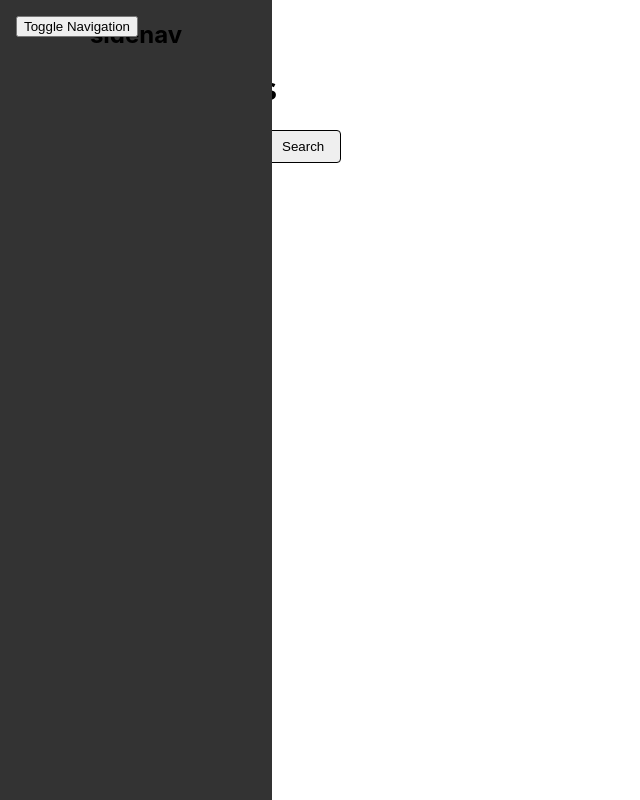
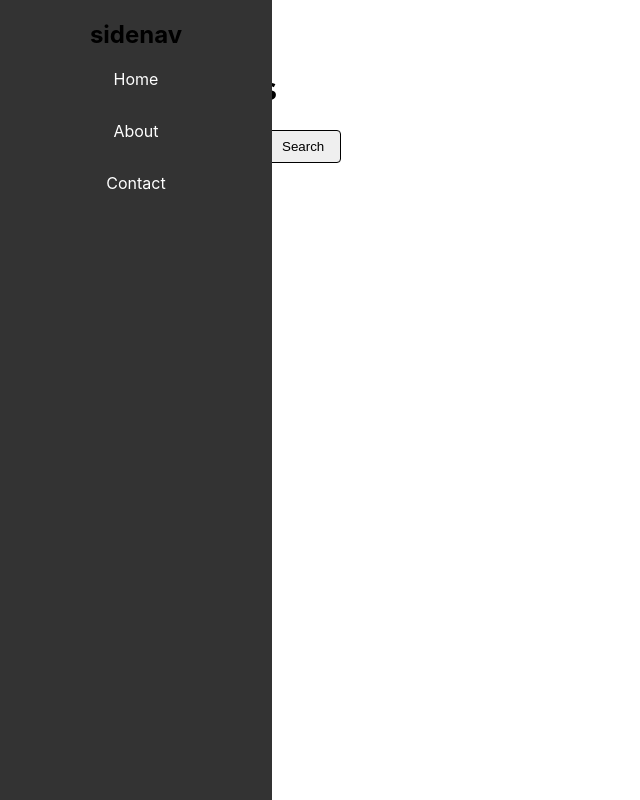
Before and after one commit to StefanoBisio/tldrnews, a React (Create React App) app: page / in a window 1280 px wide. Shown: the whole page, without its empty margins (0-640 px from the left). Built offline with nearby package versions, Linux system fonts and the light colour scheme.

Commit message:
nav animation and children draft

```diff
--- a/src/features/board/Board.js
+++ b/src/features/board/Board.js
@@ -8,7 +8,7 @@ import { Search } from '../../features/search/Search';
 export const Board = () => {
     return (
         <div className={styles.board}>
-            <h1>TL:DR News</h1>
+            <h1>TL;DR News</h1>
             <Search />
             <ArticlesList />
         </div>
--- /dev/null
+++ b/src/features/navigation/MenuButton.js
@@ -0,0 +1,17 @@
+import React from 'react';
+import styles from './MenuButton.module.css';
+
+const MenuButton = ({ isOpen, handleToggle }) => {
+  return (
+    <button
+      className={`${styles.menuButton} ${isOpen ? styles.open : ''}`}
+      onClick={handleToggle}
+    >
+      <span className={styles.line}></span>
+      <span className={styles.line}></span>
+      <span className={styles.line}></span>
+    </button>
+  );
+};
+
+export default MenuButton;
--- /dev/null
+++ b/src/features/navigation/MenuButton.module.css
@@ -0,0 +1,41 @@
+.menuButton {
+    display: flex;
+    flex-direction: column;
+    justify-content: space-between;
+    width: 30px;
+    height: 20px;
+    background: none;
+    border: none;
+    cursor: pointer;
+    padding: 0;
+    z-index: 20;
+    position: absolute;
+    top: 2rem;
+    left: 2rem;
+  }
+
+  .line {
+    width: 100%;
+    height: 3px;
+    background-color: red;
+    transition: all 0.3s;
+  }
+
+  .open .line:nth-child(1) {
+    transform: translateY(9px) rotate(45deg);
+  }
+
+  .open .line:nth-child(2) {
+    opacity: 0;
+  }
+
+  .open .line:nth-child(3) {
+    transform: translateY(-9px) rotate(-45deg);
+  }
+
+  /* hide on desktop */
+  @media (min-width: 768px) {
+    .menuButton {
+      display: none;
+    }
+  }
--- a/src/features/navigation/Navigation.js
+++ b/src/features/navigation/Navigation.js
@@ -1,4 +1,6 @@
 import React, { useState } from 'react';
+import MenuButton from './MenuButton';
+import { NavigationList } from './navigationList/NavigationList';
 import styles from './Navigation.module.css';
 
 export const Navigation = () => {
@@ -19,15 +21,21 @@ export const Navigation = () => {
 
   return (
     <>
-      <button onClick={handleToggle} className={styles.navToggle}>
-        Toggle Navigation
-      </button>
+      <MenuButton isOpen={isOpen} handleToggle={handleToggle} />
       <nav
-        className={`${styles.navigation} ${isOpen || isHovered ? styles.open : ''}`}
+        className={`${styles.navigation} ${
+          isOpen || isHovered ? styles.open : ''
+        }`}
         onMouseEnter={handleMouseEnter}
         onMouseLeave={handleMouseLeave}
       >
         <h2>sidenav</h2>
+        <NavigationList isOpen={isOpen || isHovered}>
+          <a href="/">Home</a>
+          <a href="/about">About</a>
+          <a href="/contact">Contact</a>
+          {/* Add more navigation items here */}
+        </NavigationList>
       </nav>
     </>
   );
--- a/src/features/navigation/Navigation.module.css
+++ b/src/features/navigation/Navigation.module.css
@@ -24,7 +24,7 @@
 
 @media (min-width: 768px) {
   .navigation {
-    transform: translateX(-90%);
+    transform: translateX(-75%);
     max-width: 17rem;
   }
 }
--- /dev/null
+++ b/src/features/navigation/navigationList/NavigationList.js
@@ -0,0 +1,37 @@
+import React from 'react';
+import { motion, AnimatePresence } from 'framer-motion';
+import styles from './NavigationList.module.css';
+
+const listItemVariants = {
+  hidden: { opacity: 0, x: -20 },
+  visible: (index) => ({
+    opacity: 1,
+    x: 0,
+    transition: {
+      delay: index * 0.1,
+    },
+  }),
+};
+
+export const NavigationList = ({ isOpen, children }) => {
+  return (
+    <ul className={styles.list}>
+      <AnimatePresence>
+        {isOpen &&
+          React.Children.map(children, (child, index) => (
+            <motion.li
+              key={index}
+              custom={index}
+              variants={listItemVariants}
+              initial="hidden"
+              animate="visible"
+              exit="hidden"
+              className={styles.listItem}
+            >
+              {child}
+            </motion.li>
+          ))}
+      </AnimatePresence>
+    </ul>
+  );
+};
--- /dev/null
+++ b/src/features/navigation/navigationList/NavigationList.module.css
@@ -0,0 +1,14 @@
+.list {
+    list-style-type: none;
+    padding: 0;
+    margin: 0;
+  }
+
+  .listItem {
+    margin-bottom: 2rem;
+  }
+
+  .listItem a {
+    color: white;
+    text-decoration: none;
+  }
```
